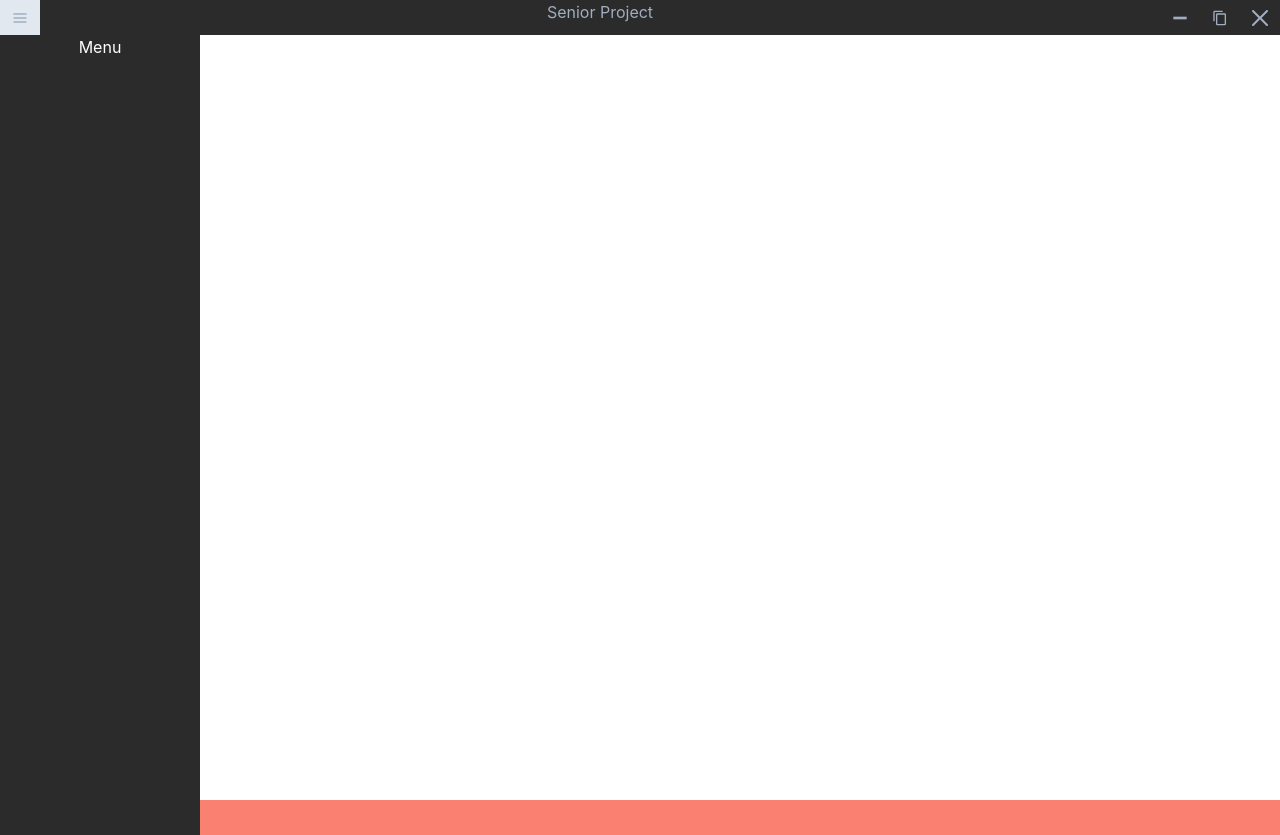
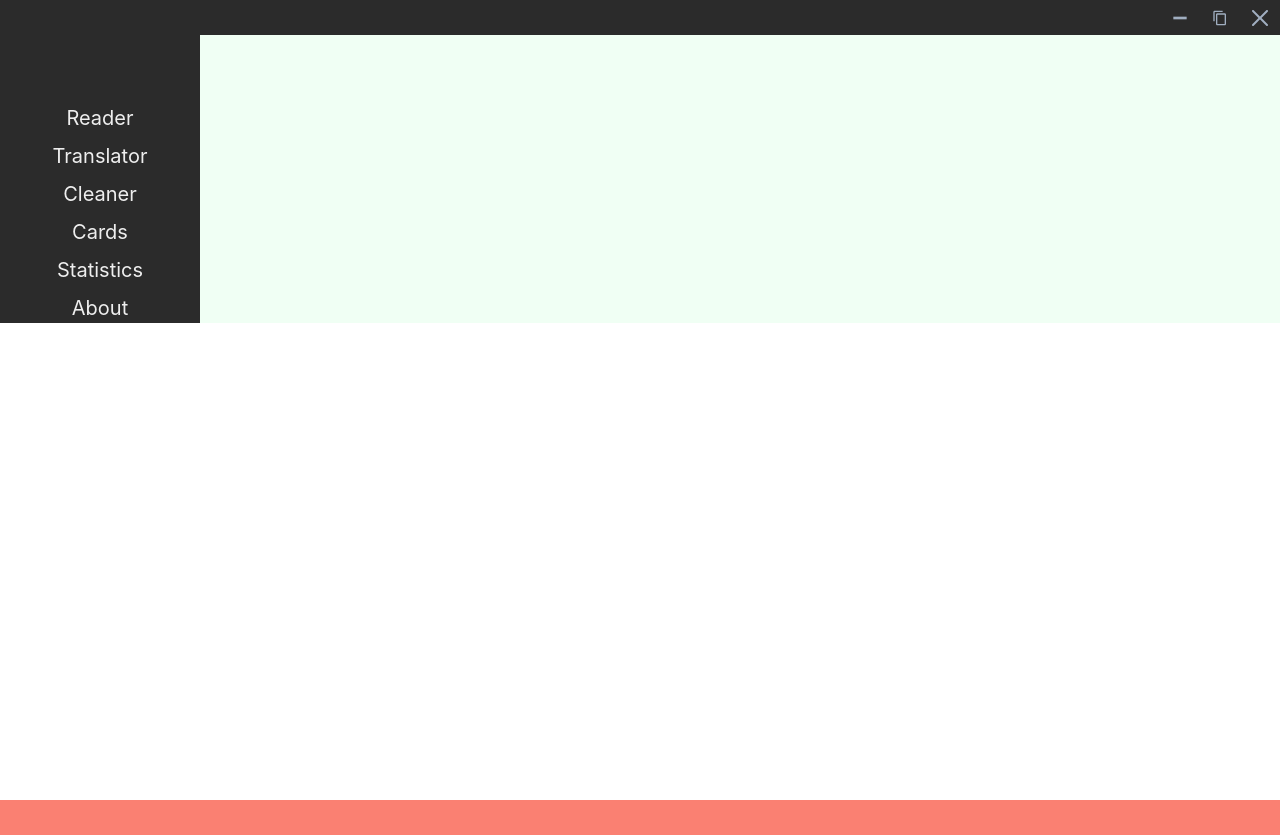
Before and after one commit to Stevenree/EE_SeniorProj, a React (Create React App) app in the folder frontend/: page /reader in a window 1280 px wide. After the commit the page ends 800 px from the top, so only its background shows below. Built offline with nearby package versions, Linux system fonts and the light colour scheme; the HTML template or start-up script is replaced by a standard one.

Commit message:
Added basic side bar
did not animate yet

```diff
--- a/frontend/src/App.css
+++ b/frontend/src/App.css
@@ -12,7 +12,7 @@
         animation: App-logo-spin infinite 20s linear;
     }
 }
-html, body{
+html, body, #app, #app>div{
     margin:0px;
     height:100%;
     background: salmon;
--- a/frontend/src/App.tsx
+++ b/frontend/src/App.tsx
@@ -1,19 +1,33 @@
+// @ts-nocheck
 import * as React from "react"
 import { ChakraProvider } from "@chakra-ui/react" // Required by Chakra UI
 import logo from './logo.svg';
-import { Box, Text } from "@chakra-ui/layout";
+import { Box, Flex, Text } from "@chakra-ui/layout";
 import './App.css';
 import TitleBar from "./global-components/TitleBar";
 import SideBar from "./global-components/SideBar";
 
 function App() {
+    document.body.style.height='100%';
+    document.body.style.width='100%';
+    document.body.style.margin="0px";
+
 
     return(
         <ChakraProvider>
+            <Flex flexFlow="column" height={'100%'}>
+                <TitleBar />
 
-            <TitleBar />
-
-            <SideBar />
+                {/* Container body for the rest of the application */}
+                <Box
+                    bgColor={"green.50"}
+                    flexGrow={1}
+                    flexShrink={1}
+                    flexBasis={'auto'}
+                >
+                    <SideBar/>
+                </Box>
+            </Flex>
 
         </ChakraProvider>
     )
--- /dev/null
+++ b/frontend/src/global-components/SideBar.css
@@ -0,0 +1,2 @@
+.side-bar-route{
+}
--- a/frontend/src/global-components/SideBar.tsx
+++ b/frontend/src/global-components/SideBar.tsx
@@ -1,5 +1,5 @@
 
-import { Box, VStack } from '@chakra-ui/layout'
+import { Box, Center, Divider, VStack } from '@chakra-ui/layout'
 import React, { Component } from 'react'
 import {
 Drawer,
@@ -11,9 +11,21 @@ DrawerContent,
 DrawerCloseButton,
 } from "@chakra-ui/react"
 import { Button, Text } from '@chakra-ui/react'
+import { route } from './types'
+import './SideBar.css'
+
 type DrawerStates = {
-isOpen: boolean,
+	isOpen: boolean,
 }
+
+const page_routes:route[] = [
+	{id:1, name:"Reader", url:""},
+	{id:2, name:"Translator", url:""},
+	{id:3, name:"Cleaner", url:""},
+	{id:4, name:"Cards", url:""},
+	{id:5, name:"Statistics", url:""},
+	{id:6, name:"About", url:""},
+]
 
 export default class SideBar extends Component {
 
@@ -21,15 +33,39 @@ export default class SideBar extends Component {
 		isOpen: true
 	}
 
+	highlight(e:any){
+		e.target.style.background = '#545454'
+	}
+
 	render() {
+
+		const route_buttons = page_routes.map(
+			(route) => (
+				<Box
+					w={'100%'}
+					_hover={{'background':'#545454'}}
+					cursor={'pointer'}
+				>
+					<Center>
+						<Text color="whiteAlpha.900" fontSize="xl"> {route.name} </Text>
+					</Center>
+				</Box>
+			))
+
 		return (
-		<div>
-			<Box h={'100%'} w={'200px'} position={'absolute'} bgColor={'#2B2B2B'}>
+			<Box
+			h={'100%'} w={'200px'}
+			bgColor={'#2B2B2B'}
+			overflow={'hidden'}
+			>
 				<VStack>
-					<Text color={'white'}> Menu </Text>
+
+					<Box marginBottom={'60px'}/>
+
+					{route_buttons}
 				</VStack>
+
 			</Box>
-		</div>
 		)
 	}
 }
--- a/frontend/src/global-components/TitleBar.tsx
+++ b/frontend/src/global-components/TitleBar.tsx
@@ -8,20 +8,11 @@ import './TitleBar.css'
 export default class TitleBar extends Component {
     render() {
         return (
-            <Flex bgColor="#2B2B2B" w={"100%"} h={"35px"}>
-
-                <IconButton className="window-controls"
-                    aria-label="burger"
-                    bgColor="#2B2B2B"
-                    h={"100%"}
-                    borderRadius={0}
-                    icon={<HamburgerIcon color={'gray.400'}/>}
-                    onClick={ ()=>{} }
-                ></IconButton>
+            <Flex bgColor="#2B2B2B" w={"100%"} h={"35px"} flexGrow={0}>
 
                 {/* Center part of the title bar is draggable*/}
                 <Box flex="1" h={"100%"} className="draggable">
-                    <Center> <Text color={"gray.400"}> Senior Project </Text> </Center>
+
                 </Box>
 
                 {/* There must be a better way to structure these.
--- /dev/null
+++ b/frontend/src/global-components/types.ts
@@ -0,0 +1,7 @@
+type route = {
+	id: number,
+	name: string,
+	url: string,
+}
+
+export type {route}
```
